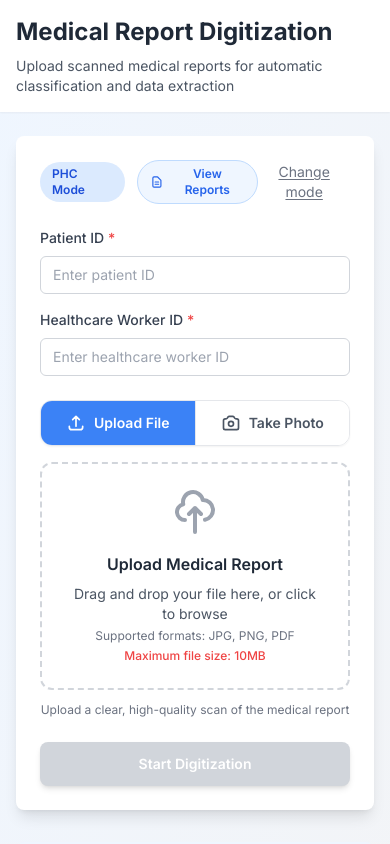
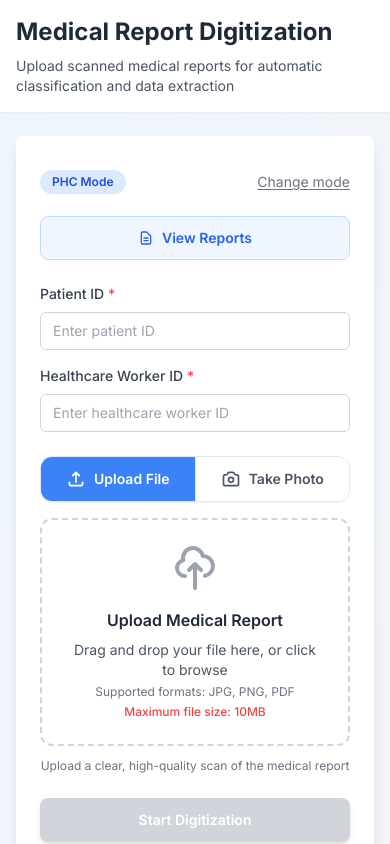
Before and after one commit to MM-BOUH/medical-digitization-frontend, a React (Vite) app: page / in a window 390 px wide. Both pictures are taken after a click on the button 195 px from the left and 352 px from the top of the page. Shown: the top 844 px of the page. Built offline with nearby package versions, Linux system fonts and the light colour scheme; no server answers.

Commit message:
fix: improve mode bar layout on mobile

```diff
--- a/src/pages/DigitizePage.jsx
+++ b/src/pages/DigitizePage.jsx
@@ -182,30 +182,32 @@ const DigitizePage = () => {
         <main className="max-w-7xl mx-auto px-4 sm:px-6 lg:px-8 py-6 md:py-8 lg:py-12">
           <div className="bg-white rounded-lg shadow-lg p-6 sm:p-8 md:p-10">
             {/* Mode badge + View Reports (PHC only) + change */}
-            <div className="flex items-center justify-between mb-6">
-              <div className="flex items-center gap-3">
+            <div className="flex flex-col gap-3 mb-6">
+              {/* Top row: badge + change mode */}
+              <div className="flex items-center justify-between">
                 <span className={`px-3 py-1 text-xs font-semibold rounded-full ${mode === 'phc' ? 'bg-blue-100 text-blue-700' : 'bg-green-100 text-green-700'}`}>
                   {mode === 'phc' ? 'PHC Mode' : 'Scan & Extract'}
                 </span>
-                {mode === 'phc' && (
-                  <button
-                    type="button"
-                    onClick={() => navigate('/reports')}
-                    className="flex items-center gap-1.5 px-3 py-1 text-xs font-semibold text-blue-600 bg-blue-50 hover:bg-blue-100 border border-blue-200 rounded-full transition-colors"
-                  >
-                    <svg xmlns="http://www.w3.org/2000/svg" className="h-3.5 w-3.5" fill="none" viewBox="0 0 24 24" stroke="currentColor">
-                      <path strokeLinecap="round" strokeLinejoin="round" strokeWidth={2} d="M9 12h6m-6 4h6m2 5H7a2 2 0 01-2-2V5a2 2 0 012-2h5.586a1 1 0 01.707.293l5.414 5.414a1 1 0 01.293.707V19a2 2 0 01-2 2z" />
-                    </svg>
-                    View Reports
-                  </button>
-                )}
+                <button
+                  onClick={handleChangeMode}
+                  className="text-sm text-gray-500 hover:text-gray-700 underline underline-offset-2"
+                >
+                  Change mode
+                </button>
               </div>
-              <button
-                onClick={handleChangeMode}
-                className="text-sm text-gray-500 hover:text-gray-700 underline underline-offset-2"
-              >
-                Change mode
-              </button>
+              {/* View Reports — full width on mobile, auto on desktop */}
+              {mode === 'phc' && (
+                <button
+                  type="button"
+                  onClick={() => navigate('/reports')}
+                  className="flex items-center justify-center gap-2 w-full sm:w-auto sm:self-start px-4 py-2.5 text-sm font-semibold text-blue-600 bg-blue-50 hover:bg-blue-100 border border-blue-200 rounded-lg transition-colors"
+                >
+                  <svg xmlns="http://www.w3.org/2000/svg" className="h-4 w-4" fill="none" viewBox="0 0 24 24" stroke="currentColor">
+                    <path strokeLinecap="round" strokeLinejoin="round" strokeWidth={2} d="M9 12h6m-6 4h6m2 5H7a2 2 0 01-2-2V5a2 2 0 012-2h5.586a1 1 0 01.707.293l5.414 5.414a1 1 0 01.293.707V19a2 2 0 01-2 2z" />
+                  </svg>
+                  View Reports
+                </button>
+              )}
             </div>
 
             <form onSubmit={handleSubmit} className="space-y-6">
```
